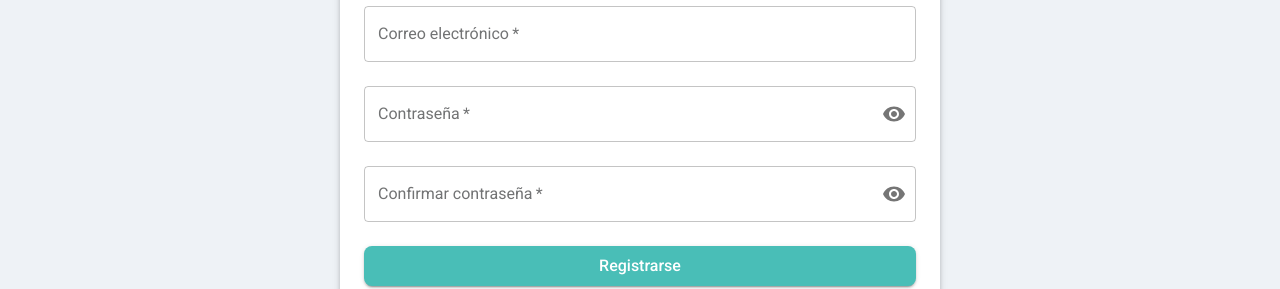
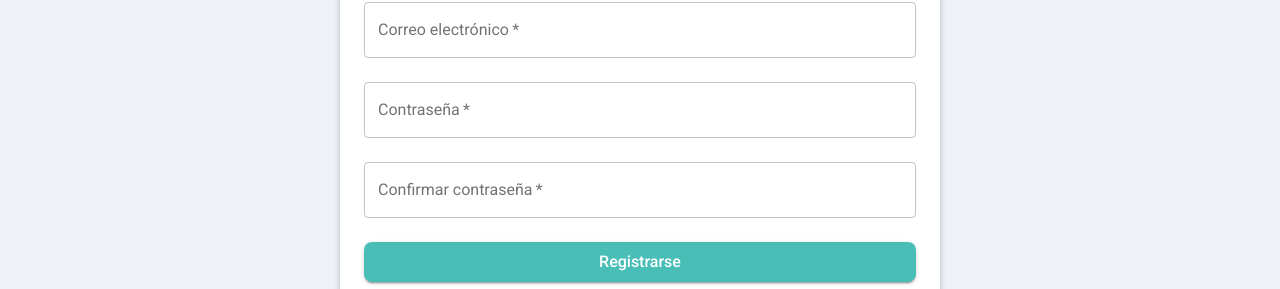
Before and after one commit to 3rnestocs/banco, a React (Create React App) app: page /#/register in a window 1280 px wide. Shown: the part 458-747 px from the top of the page. Built offline with nearby package versions, Linux system fonts and the light colour scheme.

Commit message:
UI arrangements on register.

```diff
--- a/src/components/BUTextField.js
+++ b/src/components/BUTextField.js
@@ -123,22 +123,6 @@ const BUTextField = ({
             error={error}
             helperText={helperText}
             required={required}
-            InputProps={{
-                // Add the visibility toggle for password fields
-                ...((fieldType === 'password' || fieldType === 'confirmPassword')  && {
-                    endAdornment: (
-                        <InputAdornment position="end">
-                            <IconButton
-                                aria-label="toggle password visibility"
-                                onClick={() => setShowPassword(!showPassword)}
-                                edge="end"
-                            >
-                                {showPassword ? <VisibilityOff /> : <Visibility />}
-                            </IconButton>
-                        </InputAdornment>
-                    ),
-                }),
-            }}
             {...props}
         />
     );
--- a/src/routes/register/Register.js
+++ b/src/routes/register/Register.js
@@ -35,15 +35,13 @@ const Register = () => {
                 <Container
                     maxWidth="sm"
                     sx={{
-                        // paddingLeft: 8,
-                        // paddingRight: 8,
                         boxShadow: 3,
                         borderRadius: 2,
                         backgroundColor: '#fff',
                     }}
                 >
                     {/* Logo Section */}
-                    <Box sx={{ textAlign: 'center', mb: 2 }}>
+                    <Box sx={{ textAlign: 'center', mb: 1, mt: 1 }}>
                         <img
                             src="https://3rnestocs.github.io/banco/logo.png"
                             alt="Banco Universitario"
@@ -152,7 +150,7 @@ const Register = () => {
                     </Link>
 
                     {/* Footer */}
-                    <Typography variant="body2" align="center" color="textSecondary" sx={{ mt: 4 }}>
+                    <Typography variant="body2" align="center" color="textSecondary" sx={{ mt: 4, mb: 1 }}>
                         Banco Universitario © | 2024
                     </Typography>
                 </Container>
```
